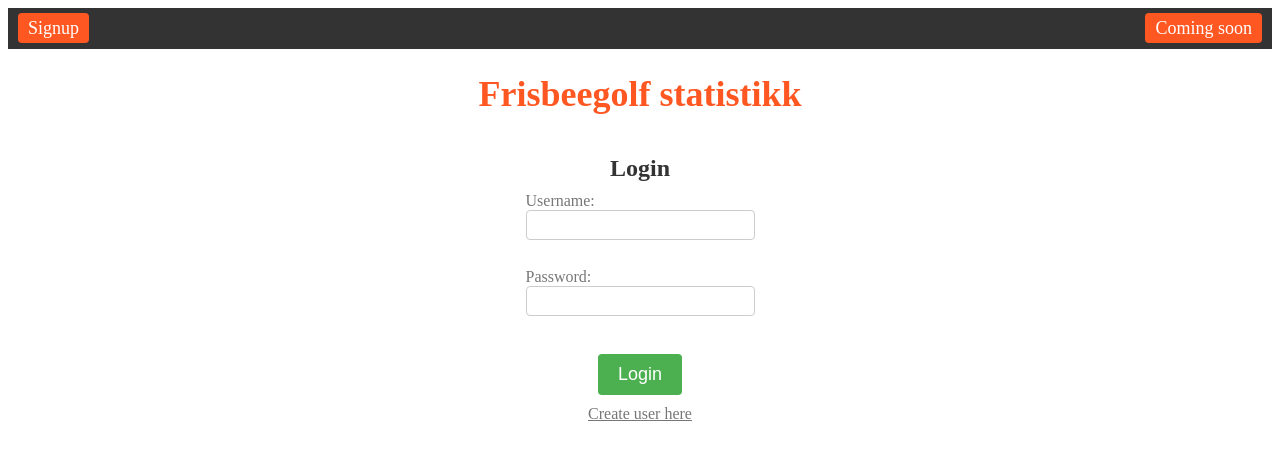
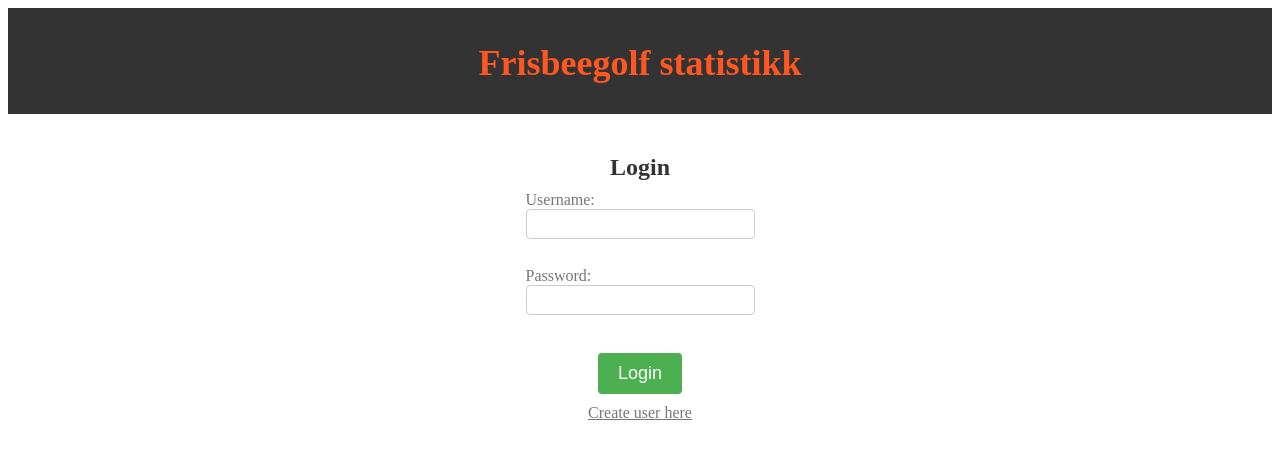
Before and after one commit to tobiasrogerhammer/frisbeegolf, a React (Create React App) app in the folder friebee-stats/: page /signup in a window 1280 px wide. Shown: the top 460 px of the page. Built offline with nearby package versions, Linux system fonts and the light colour scheme.

Commit message:
login better

```diff
--- a/friebee-stats/src/css/login.module.css
+++ b/friebee-stats/src/css/login.module.css
@@ -3,29 +3,11 @@
 /* signup.module.css */
 
 .navbar {
-  display: flex;
-  justify-content: space-between;
   align-items: center;
   background-color: #333333;
   padding: 10px;
   margin-bottom: 20px;
-}
-
-.navItem a {
-  color: #FFFFFF;
-  text-decoration: none;
-  font-size: 18px;
-  padding: 5px 10px;
-  border-radius: 4px;
-  transition: background-color 0.3s ease;
-}
-
-.navItem a.active {
-  background-color: #FF5722;
-}
-
-.navItem a:hover {
-  background-color: #555555;
+  text-align: center;
 }
 
 h1 {
--- a/friebee-stats/src/pages/signup.js
+++ b/friebee-stats/src/pages/signup.js
@@ -1,7 +1,6 @@
 import React, { useState } from "react";
 import axios from "axios";
 import styles from "../css/login.module.css";
-import { NavLink } from "react-router-dom";
 
 function Signup({ onSignup }) {
   const [username, setUsername] = useState("");
@@ -70,18 +69,8 @@ function Signup({ onSignup }) {
       {isRegistering ? (
         <div>
           <div className={styles.navbar}>
-            <div className={styles.navItem}>
-              <NavLink to="/home" className={styles.active}>
-                Nav 1
-              </NavLink>
-            </div>
-            <div className={styles.navItem}>
-              <NavLink to="/login" className={styles.active}>
-                Nav 2
-              </NavLink>
-            </div>
+             <h1>Frisbeegolf stats</h1>
           </div>
-          <h1>Frisbeegolf statistikk</h1>
           <form onSubmit={handleSubmit}>
             <h2>Sign up</h2>
             <label>
@@ -116,18 +105,8 @@ function Signup({ onSignup }) {
       ) : (
         <div>
           <div className={styles.navbar}>
-            <div className={styles.navItem}>
-              <NavLink to="/signup" className={styles.active}>
-                Signup
-              </NavLink>
-            </div>
-            <div className={styles.navItem}>
-              <NavLink to="/signup" className={styles.active}>
-                Coming soon
-              </NavLink>
-            </div>
+              <h1>Frisbeegolf statistikk</h1>
           </div>
-          <h1>Frisbeegolf statistikk</h1>
           <form onSubmit={handleLogin}>
             <h2>Login</h2>
             <label data-testid="usernameLabel">
```
